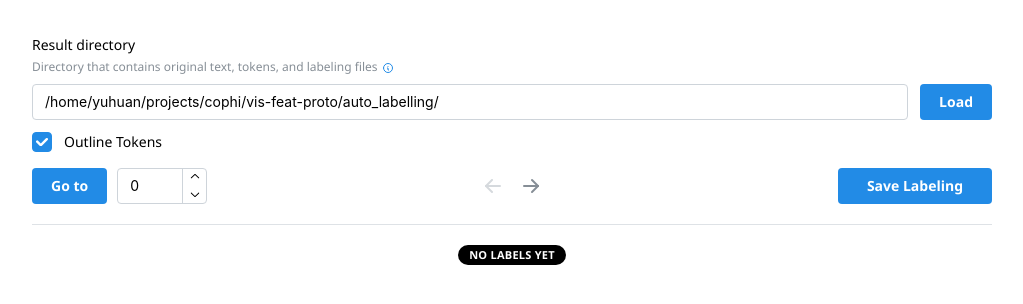
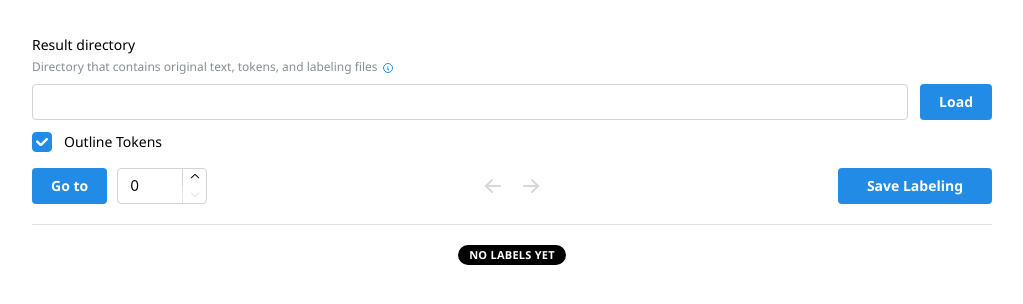
Before and after one commit to code-philia/text-alignment-maker, a React (Vite) app: page / in a window 1280 px wide. Shown: the top 304 px of the page, without its empty margins (128-1151 px from the left). Built offline with nearby package versions, Linux system fonts and the light colour scheme.

Commit message:
+ fix: number navigation not displayed correctly + remove personal path

```diff
--- a/src/components/feature.tsx
+++ b/src/components/feature.tsx
@@ -7,7 +7,7 @@ import { parser } from 'stream-json';
 import { useCookie } from 'react-use';
 
 const demoFileServer = 'http://localhost:8080';
-const demoResultsDirectory = '/home/yuhuan/projects/cophi/vis-feat-proto/auto_labelling/';
+const demoResultsDirectory = '';
 const demoCompleteCodeTokensFile = 'tokenized_code_tokens_train.jsonl';
 const demoCompleteCommentTokensFile = 'tokenized_comment_tokens_train.jsonl';
 const demoTrainDataFile = 'train.jsonl';
@@ -161,7 +161,7 @@ class LabelingProvider {
             return [idx, parsedRanges];
         } catch (error) {
             console.error('Cannot parse json line: ', error);
-            return undefined;
+            throw error;
         }
     }
 
@@ -594,9 +594,9 @@ function NumberNavigation({ value, total, onChangeValue, tags }: NumberNavigatio
     const endIndex = Math.min(startIndex + numOfOptions, total);
 
     const isFirstPage = page == 0;
-    const isLastPage = page == totalPages - 1;
+    const isLastPage = page >= totalPages - 1;
 
-    const isSelected = (i: number) => value % 10 === i;
+    const isSelected = (i: number) => value % numOfOptions === i;
 
     const prevPageValue = Math.max(value - numOfOptions, 0);
     const nextPageValue = Math.min(value + numOfOptions, total - 1);
@@ -900,7 +900,7 @@ export function Feature() {
     // Navigation
     const [currentLabelingResultIndex, setCurrentSampleIndex] = useState(0);     // !! THIS IS the index from all labeling results !!
     // const [selectedIndices, setSelectedSampleIndices] = useState<string[]>([]);
-    const [goToIndex, setGoToIndex] = useState<string | number>('0');
+    const [goToIndex, setGoToIndex] = useState<string | number>(0);
     const [goToIndexError, setGoToIndexError] = useState<boolean>(false);
 
     const handleGoTo = () => {
@@ -1012,6 +1012,7 @@ export function Feature() {
                 })
                 .catch((error) => {
                     console.error('Cannot get json:', error);
+                    setLoaderOpened(false);
                 });
 
             // FIXME too long nested, too many parenthesis
@@ -1185,6 +1186,7 @@ export function Feature() {
                         </Button>
                         <NumberInput
                             value={goToIndex}
+                            min={0}
                             onChange={(value) => setGoToIndex(value)}
                             onKeyDown={(e) => {
                                 if (e.key === 'Enter' && !(e.ctrlKey || e.shiftKey)) {
@@ -1262,6 +1264,7 @@ export function Feature() {
                         </code>
                     </ScrollArea>
                 </pre>
+                <Space h='sm'/>
                 <Button
                     onClick={() => {
                         navigator.clipboard.writeText(dumpedString);
```
